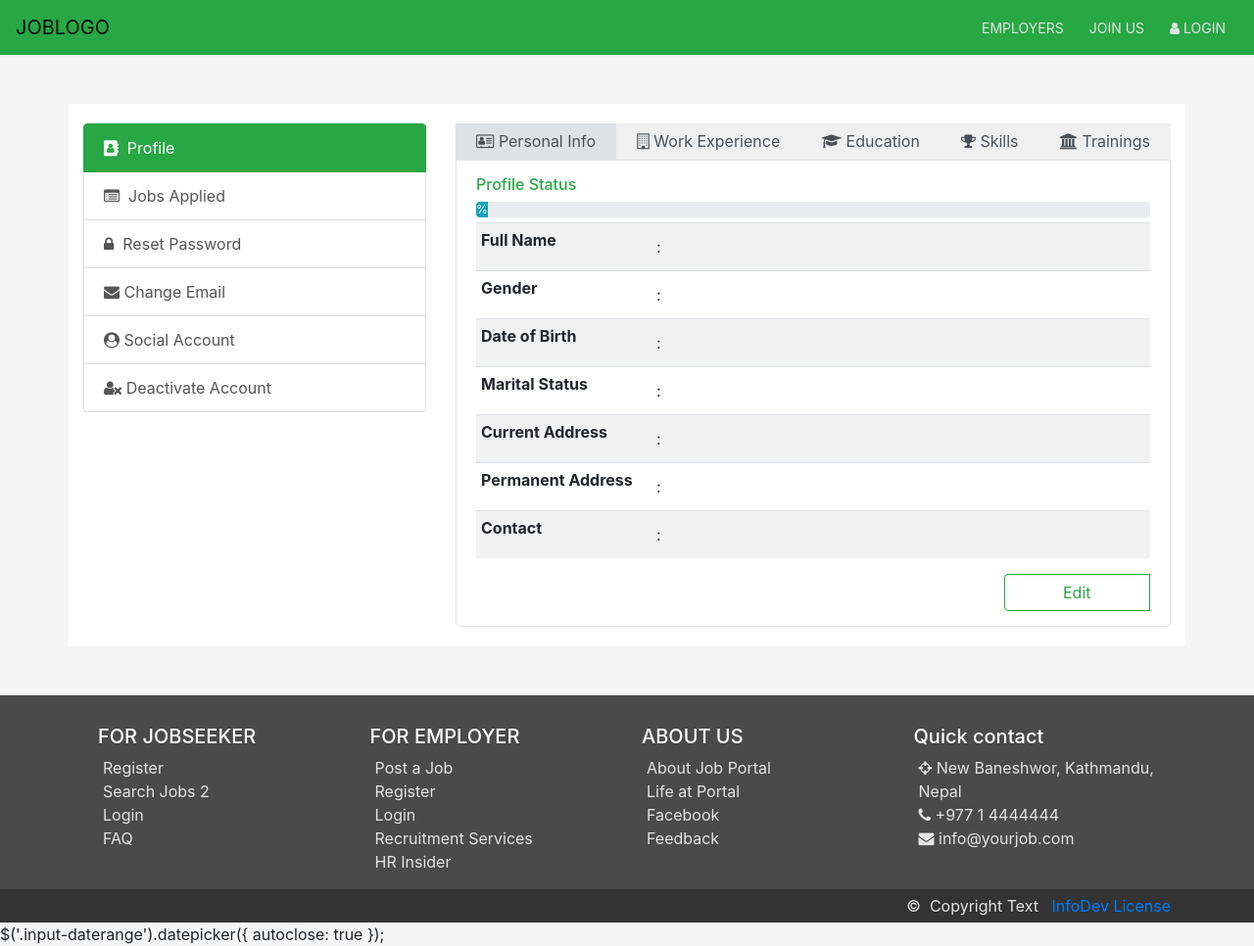
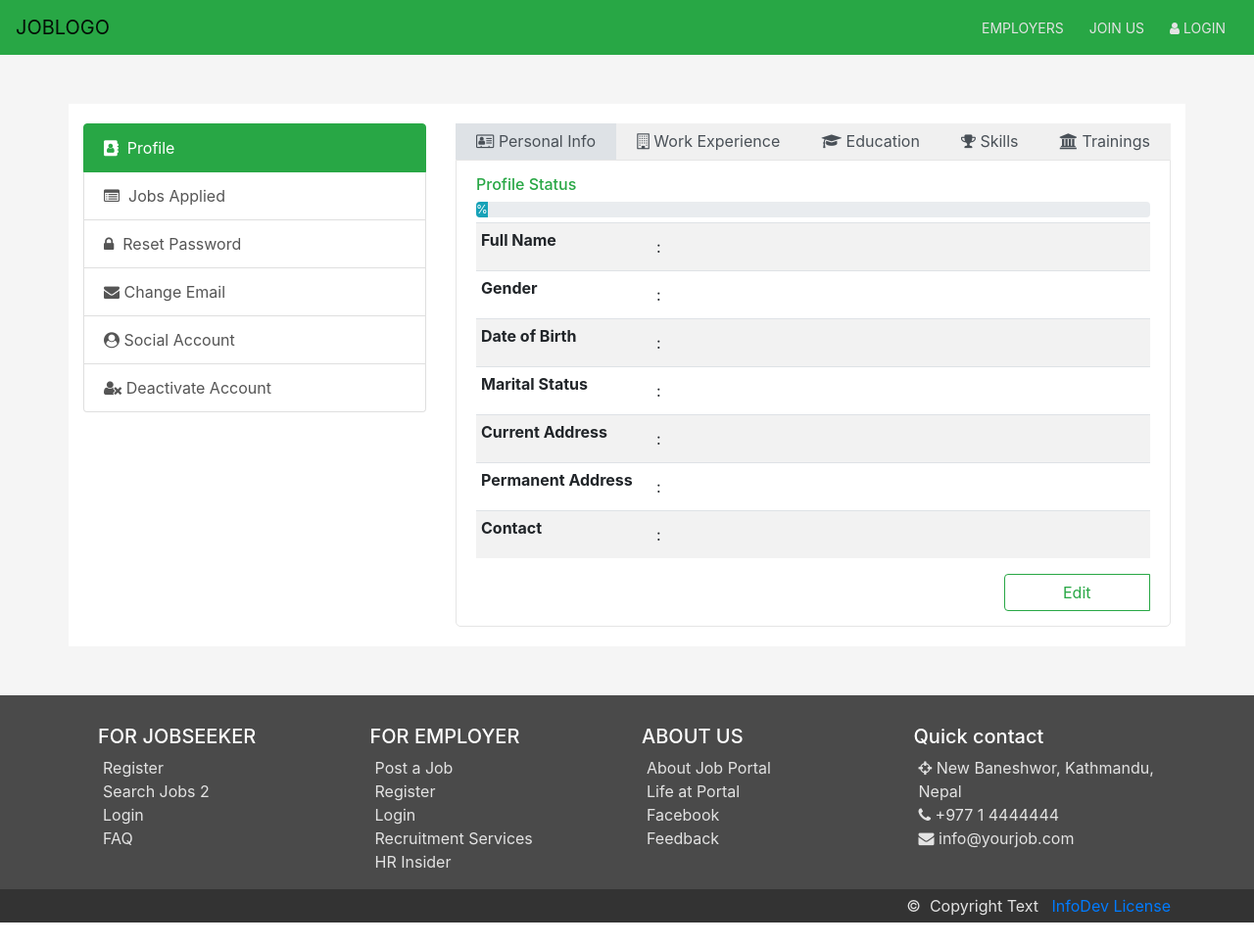
Before and after one commit to Daking3456/resume, a Django app: page /static_page/profile/view in a window 1280 px wide. Shown: the whole page at 98% size. After the commit the page ends 942 px from the top, so only its background shows below. Run offline with Django 3.2, Linux system fonts and the light colour scheme; some libraries are stand-ins or nearby versions.

Commit message:
footer text removed

```diff
--- a/accounts/templates/profileview.html
+++ b/accounts/templates/profileview.html
@@ -742,10 +742,6 @@
 <script type="text/javascript" src="https://s3.amazonaws.com/thurgoimages/hire/js/bootstrap-datepicker.min.js"></script>
 <script type="text/javascript" src="{% static 'js/select2.full.min.js' %}"></script>
 
-	$('.input-daterange').datepicker({
-    autoclose: true
-});
-</script>
 <script>
   $(function () {
     //Initialize Select2 Elements
```
